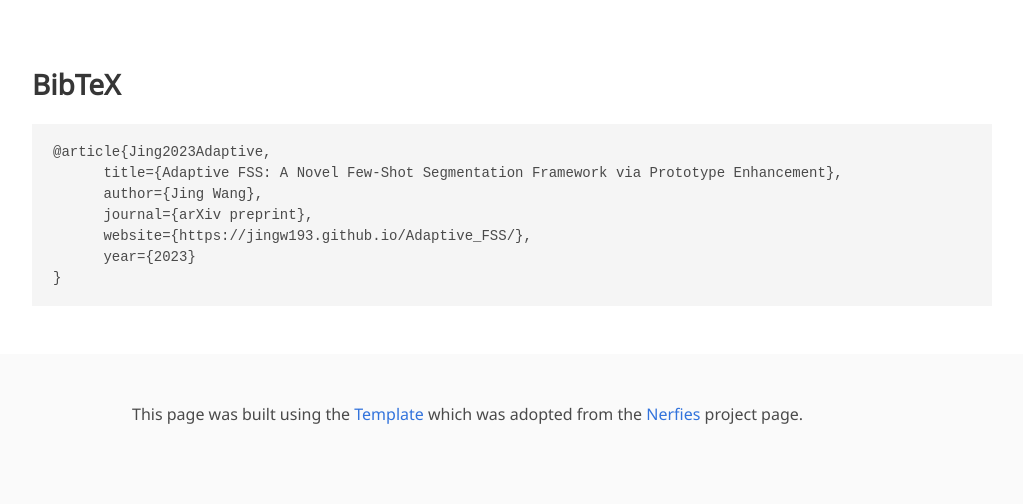
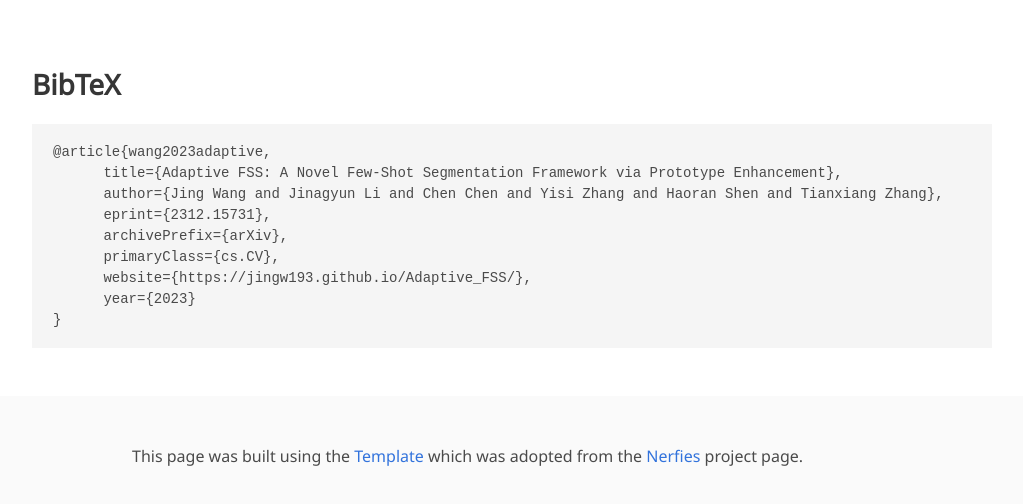
Before and after one commit to jingw193/jingw193.github.io, a plain HTML site: page Adaptive_FSS/index.html in a window 1280 px wide. Shown: the part 1906-2410 px from the top of the page, without its empty margins (128-1151 px from the left). Drawn offline with nearby package versions, Linux system fonts and the light colour scheme; some icons are missing; a web font is replaced by a local one.

Commit message:
Update index.html

```diff
--- a/Adaptive_FSS/index.html
+++ b/Adaptive_FSS/index.html
@@ -212,10 +212,12 @@
 <section class="section" id="BibTeX">
   <div class="container is-max-desktop content">
     <h2 class="title">BibTeX</h2>
-    <pre><code>@article{Jing2023Adaptive,
+    <pre><code>@article{wang2023adaptive,
       title={Adaptive FSS: A Novel Few-Shot Segmentation Framework via Prototype Enhancement},
-      author={Jing Wang},
-      journal={arXiv preprint},
+      author={Jing Wang and Jinagyun Li and Chen Chen and Yisi Zhang and Haoran Shen and Tianxiang Zhang},
+      eprint={2312.15731},
+      archivePrefix={arXiv},
+      primaryClass={cs.CV},
       website={https://jingw193.github.io/Adaptive_FSS/},
       year={2023}
 }</code></pre>
```
